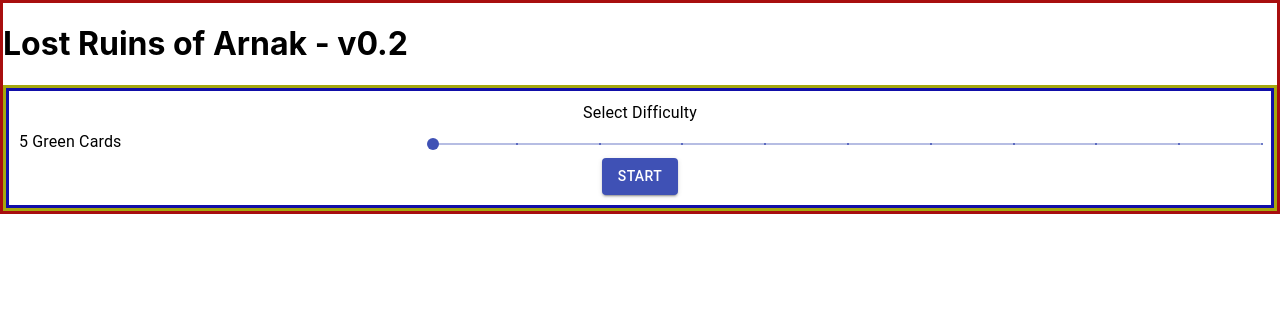
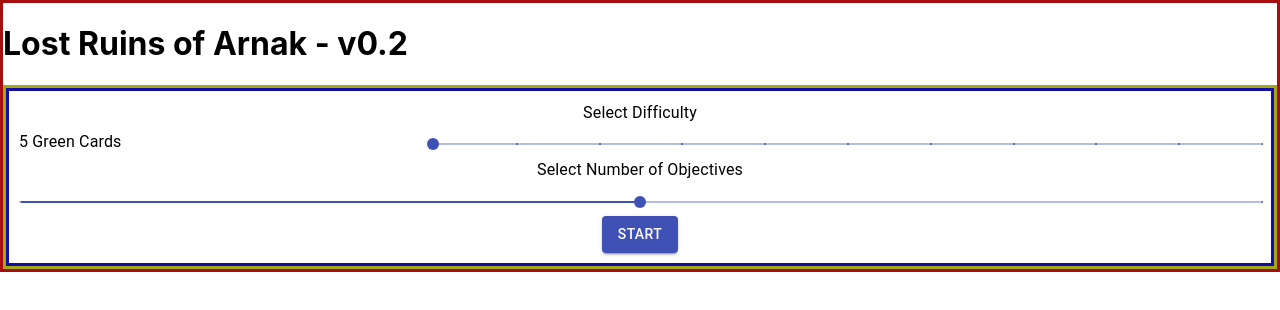
Before and after one commit to fheir/TheArnakianOne, a React (Create React App) app: page / in a window 1280 px wide. Shown: the top 310 px of the page. Built offline with nearby package versions, Linux system fonts and the light colour scheme.

Commit message:
Add slider for objectives and select number based on that value

```diff
--- a/src/App.js
+++ b/src/App.js
@@ -211,13 +211,146 @@
   return a;
 }
 
+class GameController extends React.Component {
+  constructor(props) {
+    super(props);
+    this.state =
+      {
+        selectedDeck: [],
+        cardsInDeck: [],
+        cardsInDiscard: [],
+        numberOfObjectives:3,
+        selectedObjectives:[],
+        difficulty: -1 //if -1, render difficulty selector else render draw piles
+      };
+
+      this.onDifficultySelected = this.onDifficultySelected.bind(this);
+  }
+
+  onDifficultySelected(selectedDifficulty, numObjectives) {
+    var drawPile = BasicCards.slice();
+
+    if (selectedDifficulty % 5 === 0) {
+      if (selectedDifficulty === 0) {
+        drawPile = shuffle(drawPile.concat(GreenCards));
+      } else if (selectedDifficulty === 5) {
+        drawPile = shuffle(drawPile.concat(RedCards));
+      } else if (selectedDifficulty === 10) {
+        drawPile = shuffle(drawPile.concat(PurpleCards));
+      }
+    } else {
+      var selectedCards = [];
+
+      if (selectedDifficulty < 5) {
+        selectedCards = this.selectDifficultyCards(selectedDifficulty, GreenCards.slice(), RedCards.slice());
+      } else if (selectedDifficulty > 5) {
+        selectedCards = this.selectDifficultyCards(selectedDifficulty % 5, RedCards.slice(), PurpleCards.slice());
+      }
+
+      drawPile = shuffle(drawPile.concat(selectedCards));
+    }
+
+    var tempObjectives = this.selectObjectiveCards(numObjectives);
+
+    this.setState(() => ({
+      selectedDeck: drawPile.slice(),
+      cardsInDeck: drawPile.slice(),
+      cardsInDiscard: [],
+      selectedObjectives: tempObjectives.slice(),
+      difficulty: selectedDifficulty,
+      numberOfObjectives: numObjectives
+    }));
+  }
+
+  selectDifficultyCards(selectedDifficulty, baseCards, extraCards) {
+    var selectedCards = [];
+    var i = 1;
+
+    while (i <= selectedDifficulty) {
+      var randomExtraIndex = Math.floor(Math.random() * extraCards.length);
+
+      var selectedExtra = extraCards.splice(randomExtraIndex, 1);
+      selectedCards.push(selectedExtra[0]);
+
+      const selectedId = selectedExtra[0].id;
+
+      //Remove pair from base cards
+      baseCards = baseCards.filter(function (e) {
+        return e.id !== selectedId;
+      });
+
+      i++;
+    }
+
+    selectedCards = selectedCards.concat(baseCards);
+    return selectedCards;
+  }
+
+  selectObjectiveCards(numObjectives) {
+    var tempObjectives = shuffle(ObjectiveCards.slice());
+    console.log(tempObjectives);
+
+    tempObjectives.splice(0, 5 - numObjectives);
+    return tempObjectives;
+  }
+
+  handleDrawCard() {
+    var drawPile = [];
+    var newDiscard = [];
+
+    if (this.state.cardsInDeck.length > 0) {
+      drawPile = this.state.cardsInDeck.slice();
+      newDiscard = this.state.cardsInDiscard.slice();
+      newDiscard.push(drawPile.splice(drawPile.length - 1, 1)[0]);
+    } else {
+      //New Round
+      drawPile = shuffle(this.state.selectedDeck.slice());
+      newDiscard = [];
+      var tempObjectives = this.selectObjectiveCards(this.state.numberOfObjectives);
+
+      this.setState(() => ({
+        selectedObjectives: tempObjectives
+      }));
+    }
+
+    this.setState(() => ({
+      cardsInDeck: drawPile,
+      cardsInDiscard: newDiscard
+    }));
+  }
+
+  render() {
+    const selectingDifficulty = this.state.difficulty < 0;
+    let difficultyComponent;
+    let drawComponent;
+    let objectivesComponent;
+
+    if (selectingDifficulty) {
+      difficultyComponent = <DifficultyController onClick={this.onDifficultySelected}/>;
+
+    } else {
+      drawComponent = <DrawPile cards={this.state.cardsInDeck} discard={this.state.cardsInDiscard} name="draw-pile" canDraw ={true} drawIndex={this.state.cardsInDeck.length > 0 ? this.state.cardsInDeck.length-1 : 0} discardIndex={this.state.cardsInDiscard.length > 0 ? this.state.cardsInDiscard.length-1 : 0} onClick={() => this.handleDrawCard()}/>;
+      objectivesComponent = <Objectives cards={this.state.selectedObjectives}/>;
+    }
+
+    return (
+      <div className='cards-container'>
+        {difficultyComponent}
+        {drawComponent}
+        {objectivesComponent}
+      </div>
+    );
+  }
+}
+
 class DifficultyController extends React.Component {
   constructor(props) {
     super(props);
 
     this.state = {
       difficultyText: "5 Green Cards",
-      difficulty: 0
+      difficulty: 0,
+      numObjectives: 3
     }
   }
 
@@ -274,138 +407,29 @@
           }))}
         />
       </div>
-      <Button variant='contained' color='primary' onClick={() => this.props.onClick(this.state.difficulty)}>Start</Button>
+      <Typography id="discrete-slider" gutterBottom>
+        Select Number of Objectives
+      </Typography>
+      <div className='slider-container'>
+        <Slider
+          className='slider-component'
+          defaultValue={3}
+          aria-labelledby="discrete-slider"
+          valueLabelDisplay="auto"
+          marks={true}
+          step={1}
+          min={2}
+          max={4}
+          onChange={(e, value) => this.setState(() => ({
+            numObjectives: value
+          }))}
+          onChangeCommitted={(e, value) => this.setState(() => ({
+            numObjectives: value
+          }))}
+        />
+      </div>
+      <Button variant='contained' color='primary' onClick={() => this.props.onClick(this.state.difficulty, this.state.numObjectives)}>Start</Button>
     </div>
-    );
-  }
-}
-
-class GameController extends React.Component {
-  constructor(props) {
-    super(props);
-    this.state =
-      {
-        selectedDeck: [],
-        cardsInDeck: [],
-        cardsInDiscard: [],
-        selectedObjectives:[],
-        difficulty: -1 //if -1, render difficulty selector else render draw piles
-      };
-
-      this.onDifficultySelected = this.onDifficultySelected.bind(this);
-  }
-
-  onDifficultySelected(selectedDifficulty) {
-    var drawPile = BasicCards.slice();
-
-    if (selectedDifficulty % 5 === 0) {
-      if (selectedDifficulty === 0) {
-        drawPile = shuffle(drawPile.concat(GreenCards));
-      } else if (selectedDifficulty === 5) {
-        drawPile = shuffle(drawPile.concat(RedCards));
-      } else if (selectedDifficulty === 10) {
-        drawPile = shuffle(drawPile.concat(PurpleCards));
-      }
-    } else {
-      var selectedCards = [];
-
-      if (selectedDifficulty < 5) {
-        selectedCards = this.selectDifficultyCards(selectedDifficulty, GreenCards.slice(), RedCards.slice());
-      } else if (selectedDifficulty > 5) {
-        selectedCards = this.selectDifficultyCards(selectedDifficulty % 5, RedCards.slice(), PurpleCards.slice());
-      }
-
-      drawPile = shuffle(drawPile.concat(selectedCards));
-    }
-
-    var tempObjectives = this.selectObjectiveCards();
-
-    this.setState(() => ({
-      selectedDeck: drawPile.slice(),
-      cardsInDeck: drawPile.slice(),
-      cardsInDiscard: [],
-      selectedObjectives: tempObjectives.slice(),
-      difficulty: selectedDifficulty
-    }));
-  }
-
-  selectDifficultyCards(selectedDifficulty, baseCards, extraCards) {
-    var selectedCards = [];
-    var i = 1;
-
-    while (i <= selectedDifficulty) {
-      var randomExtraIndex = Math.floor(Math.random() * extraCards.length);
-
-      var selectedExtra = extraCards.splice(randomExtraIndex, 1);
-      selectedCards.push(selectedExtra[0]);
-
-      const selectedId = selectedExtra[0].id;
-
-      //Remove pair from base cards
-      baseCards = baseCards.filter(function (e) {
-        return e.id !== selectedId;
-      });
-
-      i++;
-    }
-
-    selectedCards = selectedCards.concat(baseCards);
-    return selectedCards;
-  }
-
-  selectObjectiveCards() {
-    var tempObjectives = shuffle(ObjectiveCards.slice());
-    console.log(tempObjectives);
-
-    tempObjectives.splice(0,2);
-    return tempObjectives;
-  }
-
-  handleDrawCard() {
-    var drawPile = [];
-    var newDiscard = [];
-
-    if (this.state.cardsInDeck.length > 0) {
-      drawPile = this.state.cardsInDeck.slice();
-      newDiscard = this.state.cardsInDiscard.slice();
-      newDiscard.push(drawPile.splice(drawPile.length - 1, 1)[0]);
-    } else {
-      //New Round
-      drawPile = shuffle(this.state.selectedDeck.slice());
-      newDiscard = [];
-      var tempObjectives = this.selectObjectiveCards();
-
-      this.setState(() => ({
-        selectedObjectives: tempObjectives
-      }));
-    }
-
-    this.setState(() => ({
-      cardsInDeck: drawPile,
-      cardsInDiscard: newDiscard
-    }));
-  }
-
-  render() {
-    const selectingDifficulty = this.state.difficulty < 0;
-    let difficultyComponent;
-    let drawComponent;
-    let objectivesComponent;
-
-    if (selectingDifficulty) {
-      difficultyComponent = <DifficultyController onClick={this.onDifficultySelected}/>;
-
-    } else {
-      drawComponent = <DrawPile cards={this.state.cardsInDeck} discard={this.state.cardsInDiscard} name="draw-pile" canDraw ={true} drawIndex={this.state.cardsInDeck.length > 0 ? this.state.cardsInDeck.length-1 : 0} discardIndex={this.state.cardsInDiscard.length > 0 ? this.state.cardsInDiscard.length-1 : 0} onClick={() => this.handleDrawCard()}/>;
-      objectivesComponent = <Objectives cards={this.state.selectedObjectives}/>;
-    }
-
-    return (
-      <div className='cards-container'>
-        {difficultyComponent}
-        {drawComponent}
-        {objectivesComponent}
-      </div>
     );
   }
 }
@@ -436,7 +460,7 @@
   render() {
     var objCards = [];
     for (var i = 0; i < this.props.cards.length; i++) {
-      objCards.push(<img className="Objectives" src={this.props.cards[i] ? this.props.cards[i].front : null}/>)
+      objCards.push(<img key={i} className="Objectives" src={this.props.cards[i] ? this.props.cards[i].front : null}/>)
     }
     return (
       <div className='Objectives-Container'>
```
